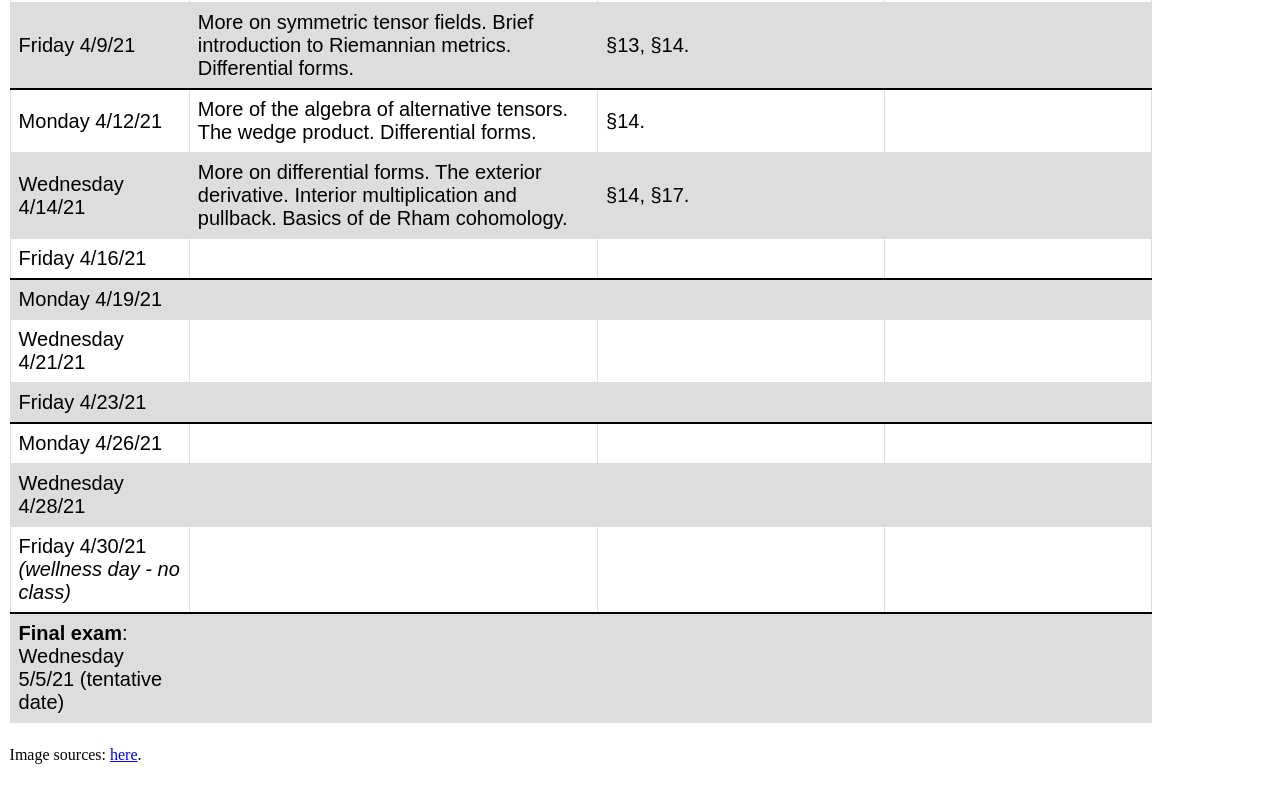
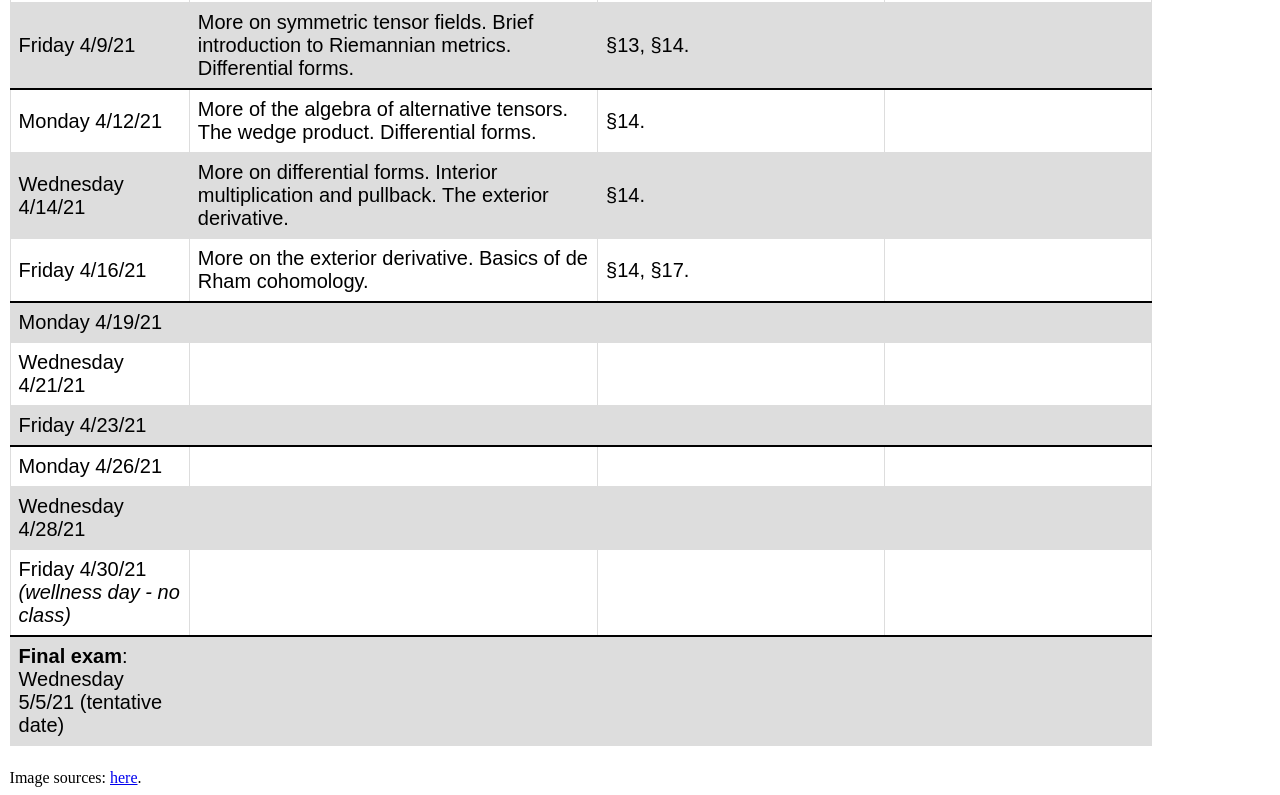
Before and after one commit to kylersiegel/kylersiegel.github.io, a plain HTML site: page 535a.html in a window 1280 px wide. Shown: the part 6377-7172 px from the top of the page. Before the commit the page ends 7149 px from the top, so only its background shows below. Drawn offline with nearby package versions, Linux system fonts and the light colour scheme; some packages are replaced by stand-ins of ours.

Commit message:
updated calendar

```diff
--- a/535a.html
+++ b/535a.html
@@ -522,15 +522,15 @@ USC has opted to use the messaging application Slack to facilitate communication
 
   <tr>
     <td>Wednesday 4/14/21</td>
-    <td> More on differential forms. The exterior derivative. Interior multiplication and pullback. Basics of de Rham cohomology.</td>
-    <td> &#167;14, &#167;17.</td>
+    <td> More on differential forms. Interior multiplication and pullback. The exterior derivative. </td>
+    <td> &#167;14.</td>
     <td> </td>
   </tr>
 
   <tr style="border-bottom:2px solid black">
     <td>Friday 4/16/21</td>
-    <td> </td>
-    <td> </td>
+    <td>More on the exterior derivative. Basics of de Rham cohomology.</td>
+    <td> &#167;14, &#167;17.</td>
     <td> </td>
   </tr>
 
```
